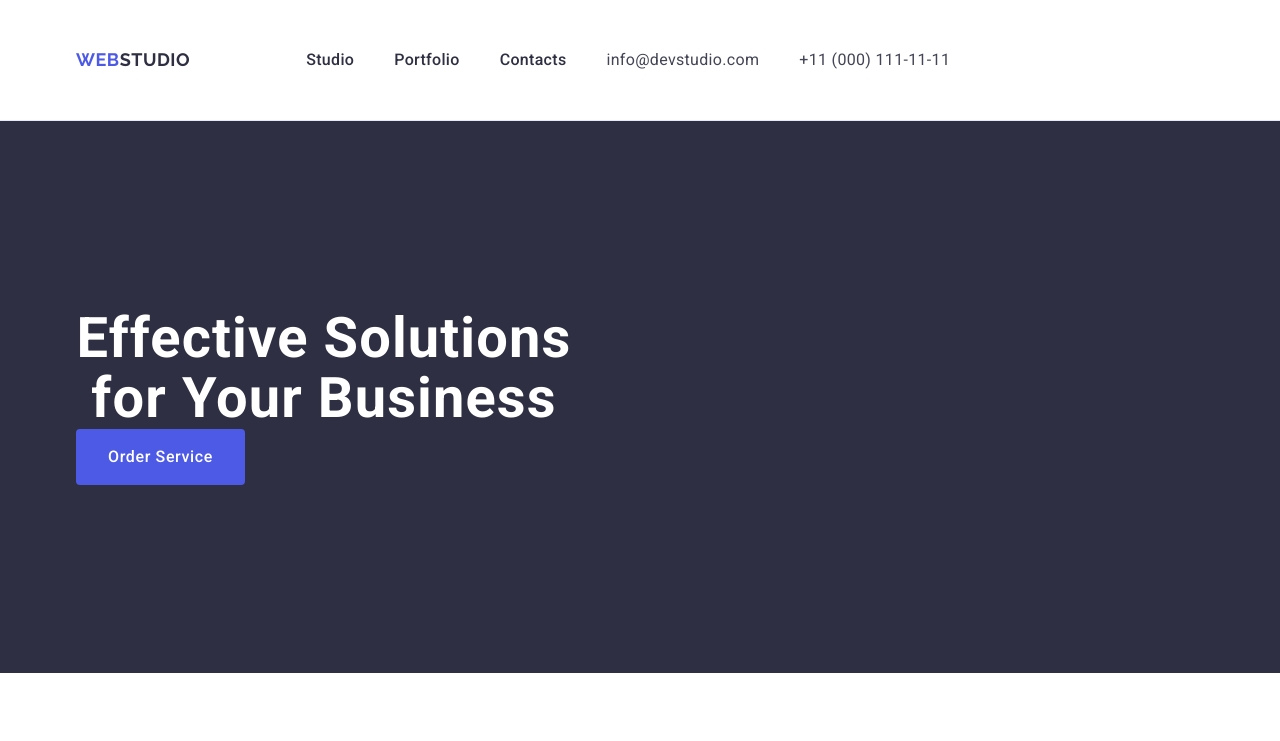
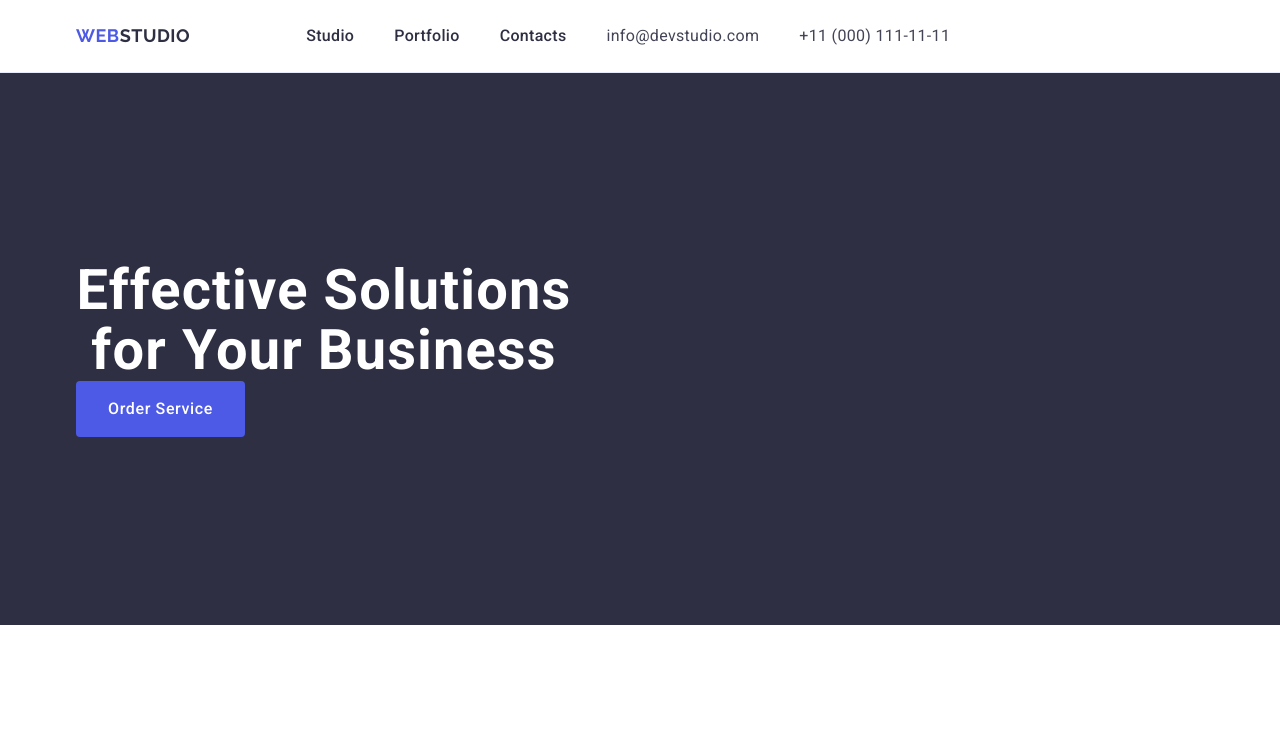
Before and after one commit to zooakva2/goit-homework-03, a plain HTML site: page index.html in a window 1280 px wide. Shown: the top 741 px of the page. Drawn offline with nearby package versions, Linux system fonts and the light colour scheme.

Commit message:
Update styles.css

```diff
--- a/css/styles.css
+++ b/css/styles.css
@@ -63,7 +63,7 @@ button {
    border-bottom: 1px #E7E9FC solid;
    justify-content: flex-start;
    gap: 40px;
-   padding: 0 15px 0 15px;
+   padding: 0 15px;
 }
 
 .header .container{
@@ -71,6 +71,7 @@ button {
     gap: 40px;
     padding-top: 24px;
     padding-bottom: 24px;
+    padding: 0 15px;
 }
 
 .nav {
```
